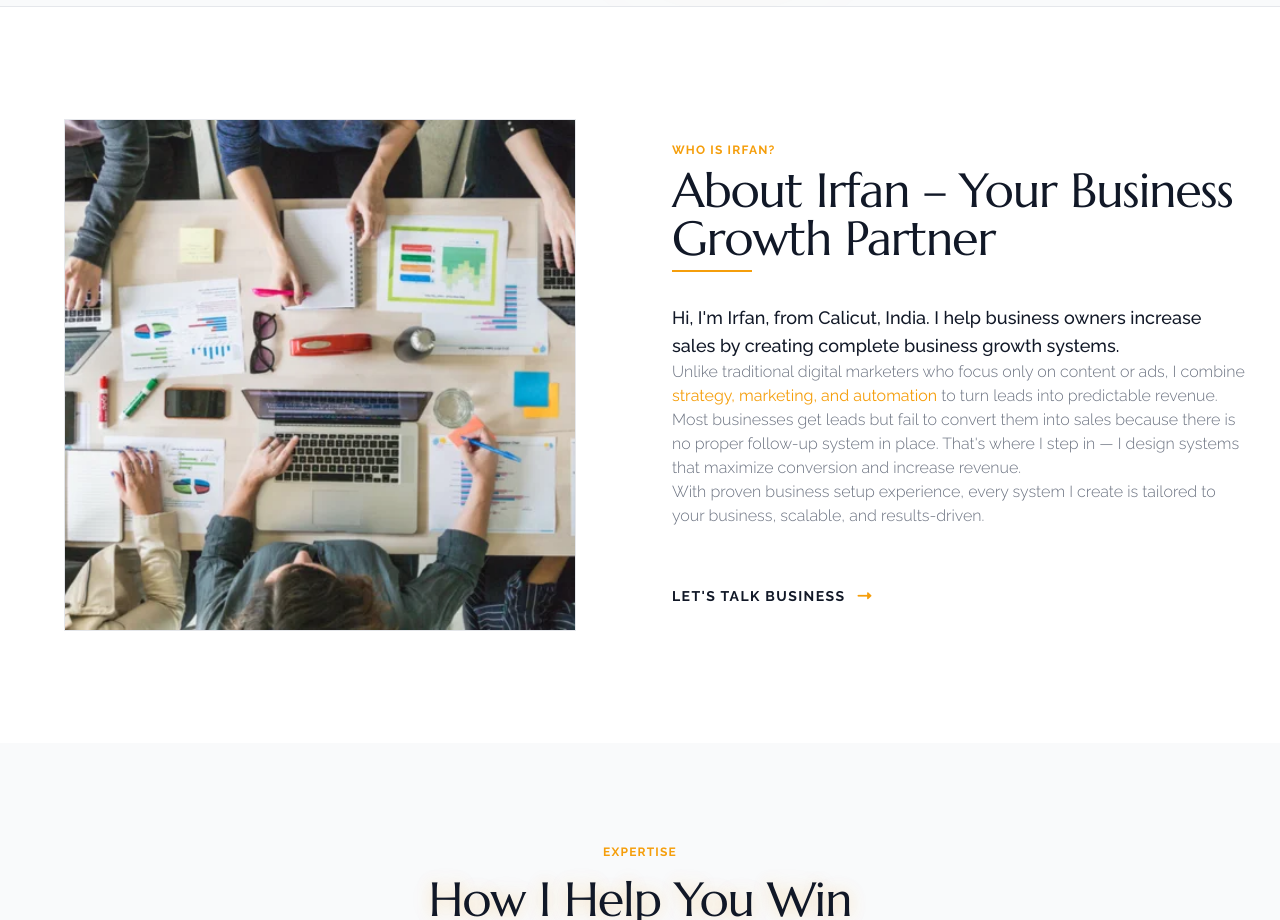
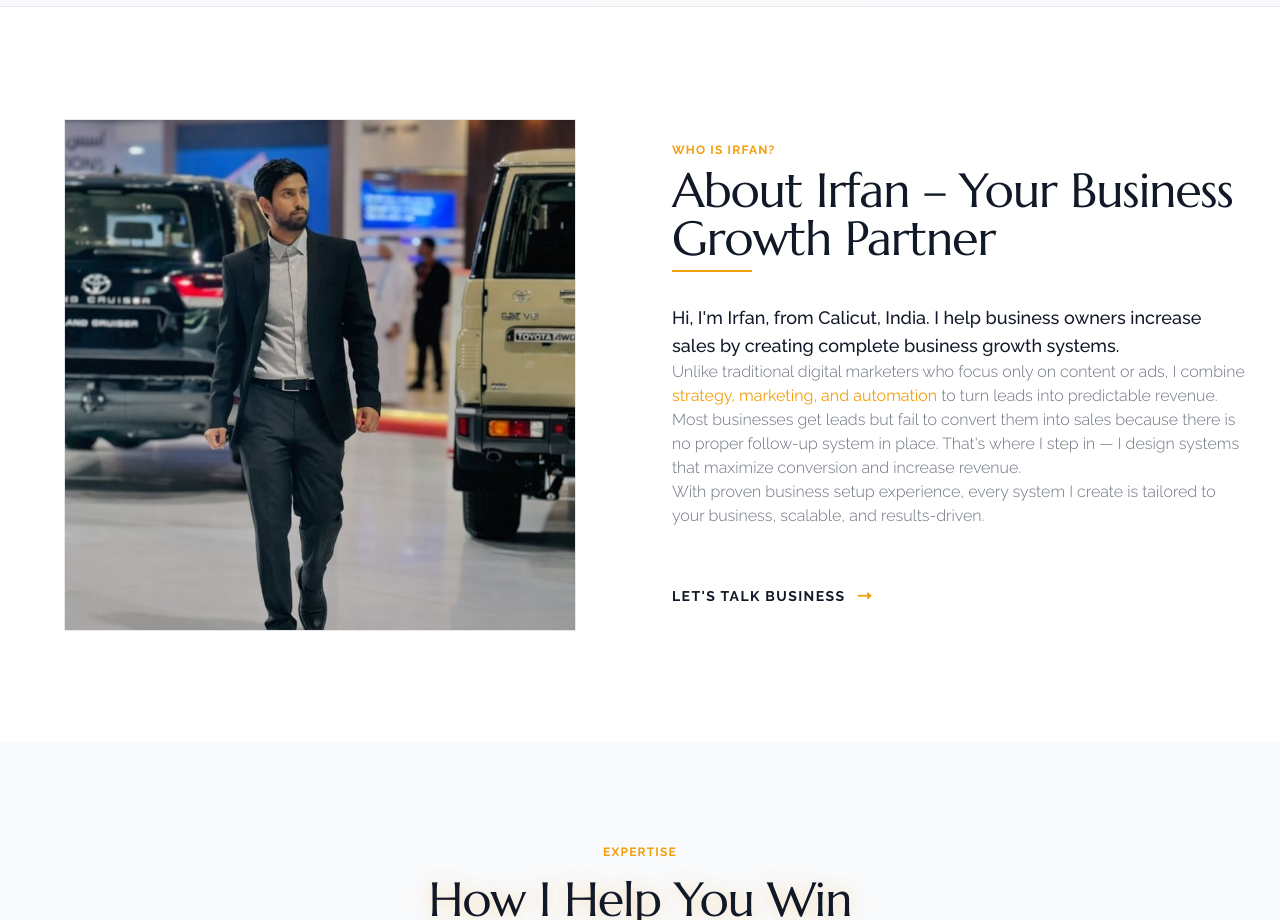
Before and after one commit to irshad9747/irfan_portfolio, a plain HTML site: page index-light.html in a window 1280 px wide. Shown: the part 960-1880 px from the top of the page. Drawn offline with nearby package versions, Linux system fonts and the light colour scheme.

Commit message:
Add files via upload

```diff
--- a/index-light.html
+++ b/index-light.html
@@ -1007,7 +1007,7 @@
                     <div class="relative w-full aspect-square max-w-lg mx-auto">
                         <!-- Main Image Placeholder -->
                         <div class="absolute inset-0 bg-surface2 border border-gray-200 flex flex-col items-center justify-center text-gray-400 overflow-hidden">
-                             <img src="Untitled-design-2-2.webp" alt="Irfan's workspace showing business growth systems and automation tools" loading="lazy" decoding="async" class="object-cover w-full h-full">
+                             <img src="./WhatsApp Image 2025-12-21 at 12.52.44 AM.jpeg" alt="Irfan's workspace showing business growth systems and automation tools" loading="lazy" decoding="async" class="object-cover w-full h-full">
                         </div>
 
 
```
Also changed, not shown: WhatsApp Image 2025-12-21 at 12.52.44 AM.jpeg (added), image.png.
